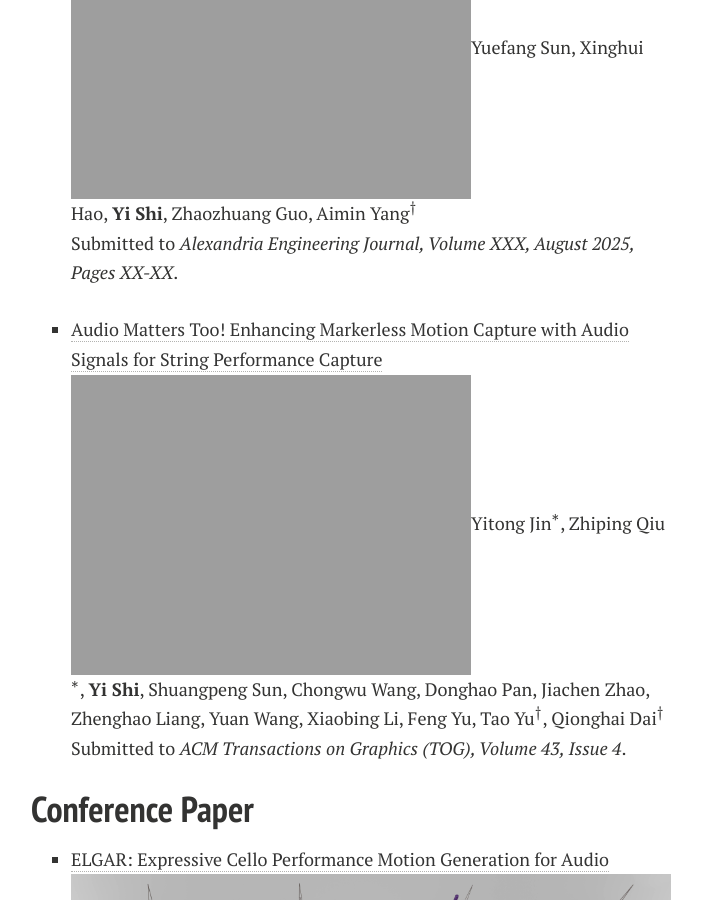
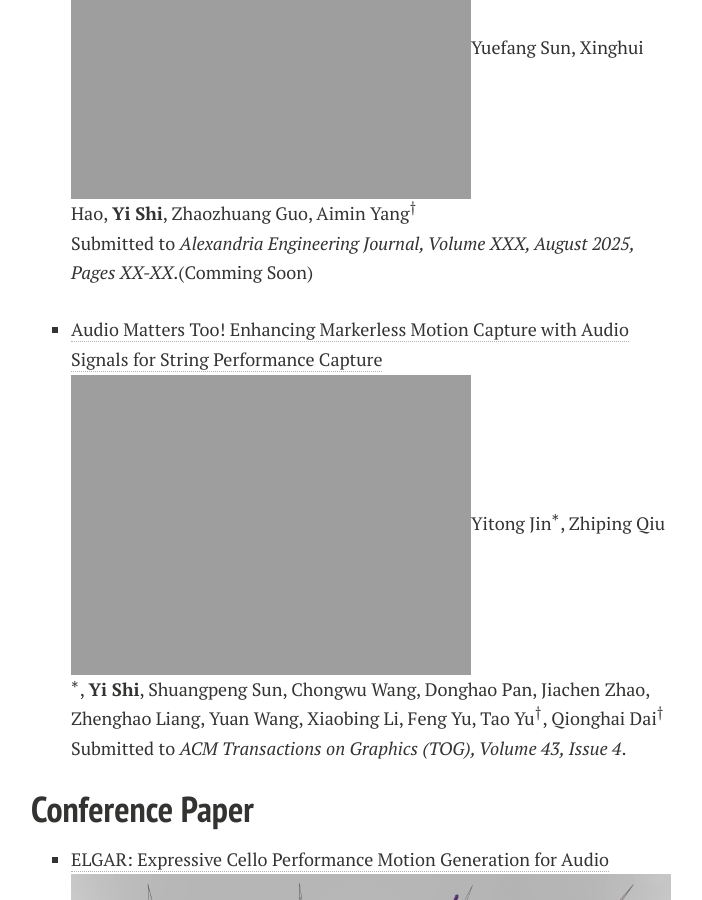
Before and after one commit to shiyi099/homepage, a Jekyll site: the page built from publications.md, in a window 1280 px wide and 900 px high, scrolled down 397 px. Shown: the whole window, without its empty margins (289-991 px from the left). Built offline with Jekyll 4.4.1, drawn with Linux system fonts in a browser that asks for light colours; nearby versions of some CDN libraries; comment, search, counter and statistics services are not loaded; a style sheet for code colours, icons or effects is not loaded.

Commit message:
Update publications.md

```diff
--- a/publications.md
+++ b/publications.md
@@ -8,7 +8,7 @@ title: Publications
 
 ## Journal Paper
 
-- [Mask-RCNN-CHFNet: An Improved Deep Learning for 3D Reverse Modeling of Iron Tailings (SiO2) Real-time Melting Process](https://doi.org/10.1016/j.aej.2024.08.069)<br><img title="" src="https://shiyi099.github.io/homepage/images/publications/Mask-RCNN-CHFNet.jpg" alt="" data-align="inline">Yuefang Sun, Xinghui Hao, **Yi Shi**, Zhaozhuang Guo, Aimin Yang$^\dag$<br>Submitted to *Alexandria Engineering Journal, Volume XXX, August 2025, Pages XX-XX*.<br>
+- [Mask-RCNN-CHFNet: An Improved Deep Learning for 3D Reverse Modeling of Iron Tailings (SiO2) Real-time Melting Process](https://doi.org/10.1016/j.aej.2024.08.069)<br><img title="" src="https://shiyi099.github.io/homepage/images/publications/Mask-RCNN-CHFNet.jpg" alt="" data-align="inline">Yuefang Sun, Xinghui Hao, **Yi Shi**, Zhaozhuang Guo, Aimin Yang$^\dag$<br>Submitted to *Alexandria Engineering Journal, Volume XXX, August 2025, Pages XX-XX*.(Comming Soon)<br>
 
 - [Audio Matters Too! Enhancing Markerless Motion Capture with Audio Signals for String Performance Capture](https://dl.acm.org/doi/abs/10.1145/3658235)<br><img title="" src="https://shiyi099.github.io/homepage/images/publications/SPD.jpg" alt="" data-align="inline">Yitong Jin$^\ast$, Zhiping Qiu$^\ast$, **Yi Shi**, Shuangpeng Sun, Chongwu Wang, Donghao Pan, Jiachen Zhao, Zhenghao Liang, Yuan Wang, Xiaobing Li, Feng Yu, Tao Yu$^\dag$, Qionghai Dai$^\dag$<br>Submitted to *ACM Transactions on Graphics (TOG), Volume 43, Issue 4*.<br>
 
@@ -20,7 +20,7 @@ title: Publications
 
 ## Early Project
 
-- [Dynamic Supplementary Heat System for Blast Furnace Slag](https://newstest.ncst.edu.cn/col/1393558054724/2020/12/28/1609148866922.html)<br><img title="" src="https://shiyi099.github.io/homepage/images/publications/ChiLunTechnology.png" alt="" data-align="inline">**Yi Shi**, Xinghui Hao<br>
+- [Dynamic Supplementary Heat System for Blast Furnace Slag](https://newstest.ncst.edu.cn/col/1393558054724/2020/12/28/1609148866922.html)<br><img title="" src="https://shiyi099.github.io/homepage/images/publications/ChiLunTechnology.png" alt="" data-align="inline"> **Yi Shi**, Xinghui Hao<br>
 
   <br>
   This is an intelligent manufacturing project at the intersection of artificial intelligence and metallurgy. The goal is to detect high-temperature molten material in the melt pool (with $SiO_2$ used in experiments), and to estimate its volume from the area observed in 2D images. Based on this estimation, the system aims to monitor and calculate the real-time heat compensation required, ultimately contributing to energy conservation and emission reduction.<br>
```
